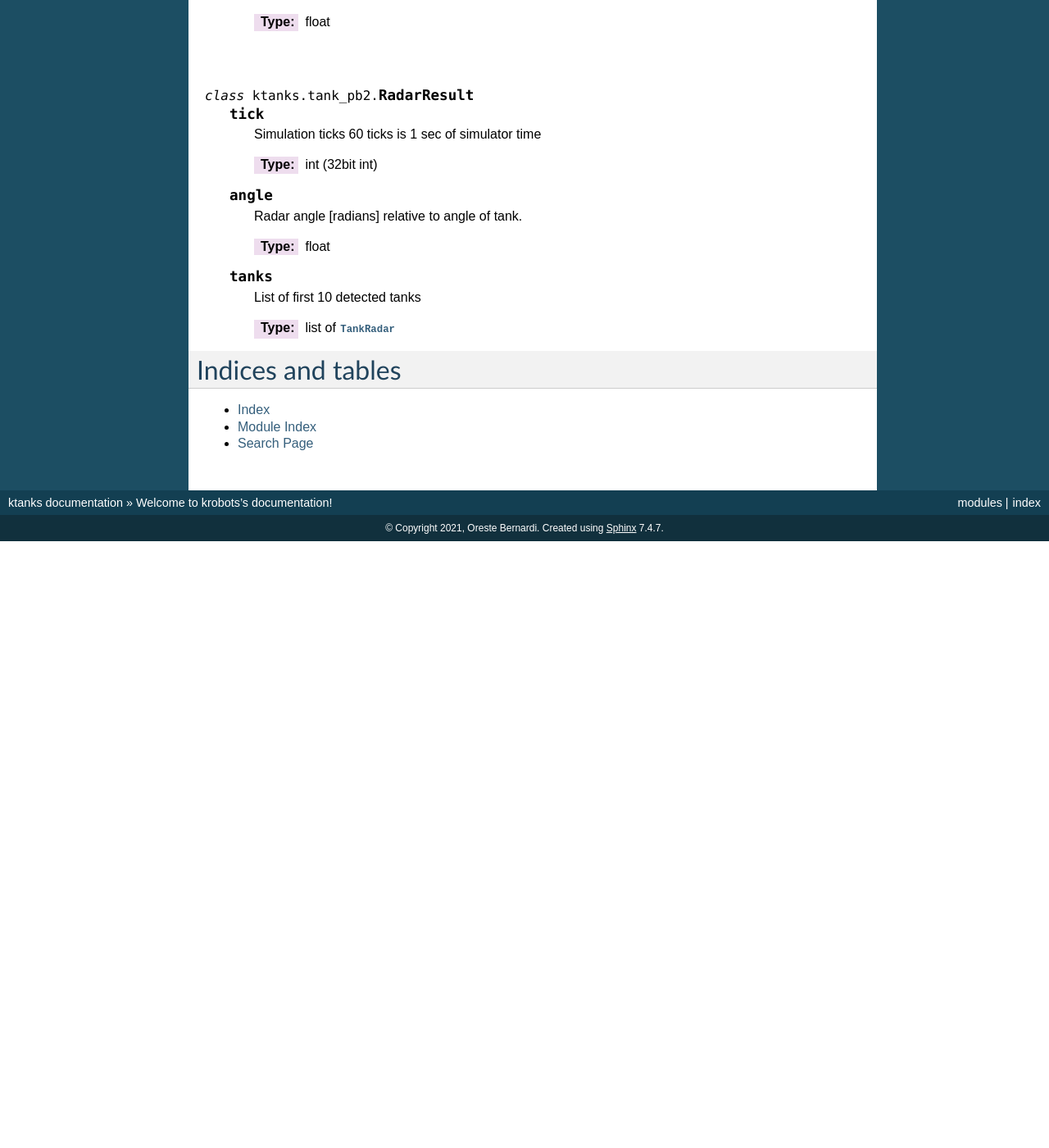
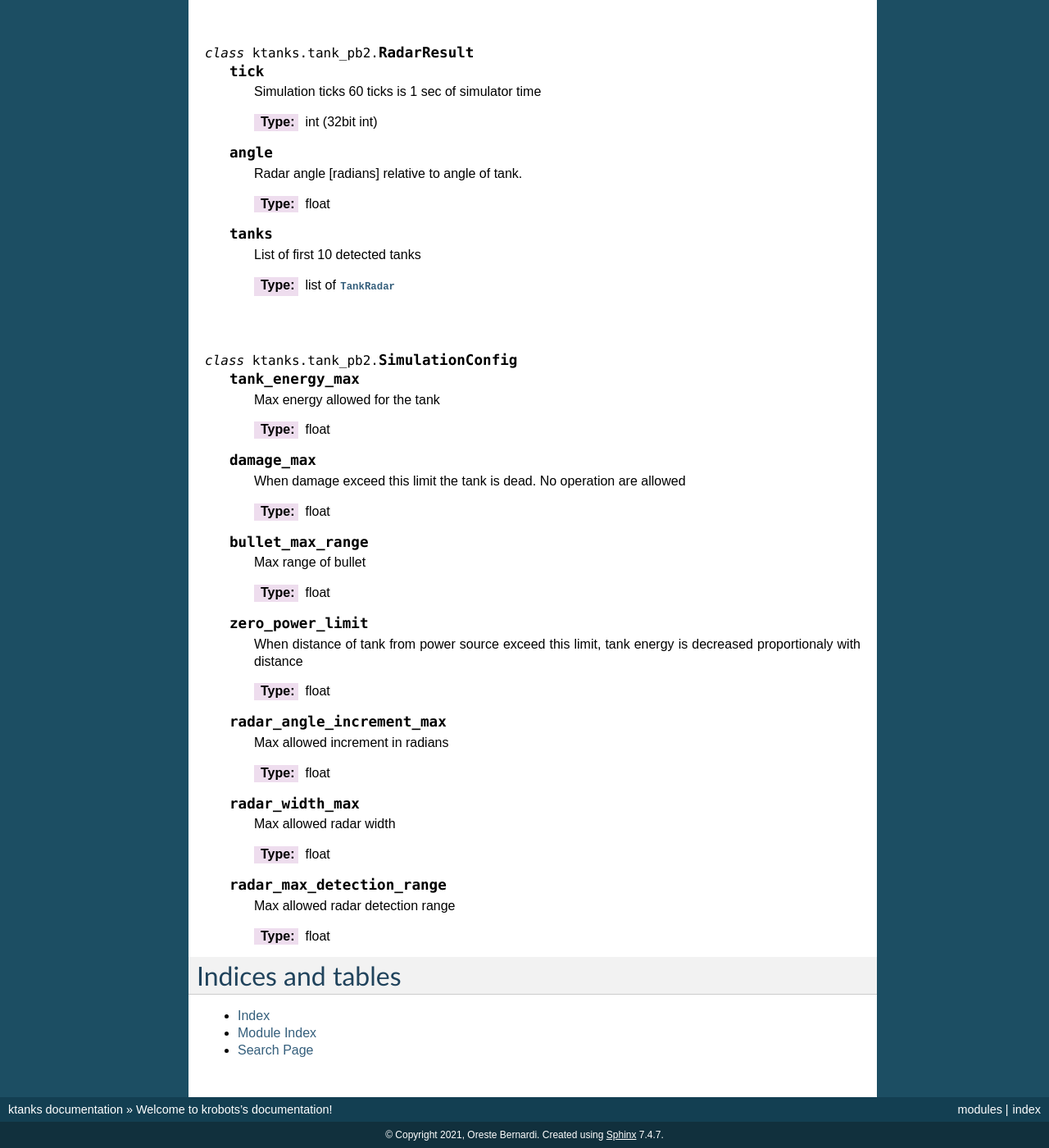
Before and after one commit to pellico/krobots, a Sphinx documentation site: the page built from python/source/index.rst, in a window 1280 px wide and 1400 px high, scrolled down 1725 px. Shown: the whole window at 82% size. Built offline with Sphinx 7.4.7, drawn with Linux system fonts in a browser that asks for light colours; before the commit the page ends 2385 px from its top, so only the background shows below that; some of the changed text lies outside the part shown.

Commit message:
Improved documentation

```diff
--- a/python/source/conf.py
+++ b/python/source/conf.py
@@ -55,3 +55,4 @@ always_document_param_types = True
 html_theme_options = {
     "rightsidebar": "false",
 }
+autoclass_content = 'init'
--- a/python/source/index.rst
+++ b/python/source/index.rst
@@ -13,13 +13,19 @@ depends on simualtion speed.
    :maxdepth: 2
    :caption: Contents:
 
+
+
 .. autoclass:: ktanks.Tank
    :members:
-   :special-members: __init__
-   :noindex: ktanks.tank_pb2
+   :no-undoc-members:
 
 
-.. include:: server_answer.rst
+.. automodule::ktanks.tank_pb2
+   :noindex:
+
+
+.. include:: server_answer.txt
+
 
 
 Indices and tables
--- a/python/source/server_answer.rst
+++ b/python/source/server_answer.txt
@@ -1,7 +1,5 @@
 .. default-domain:: py
 
-|
-|
 
 .. py:module:: ktanks.tank_pb2
 
@@ -115,3 +113,50 @@
 		List of first 10 detected tanks
 
 		:type: list of :class:`.TankRadar`
+
+|
+|
+
+.. class:: SimulationConfig
+
+	.. attribute:: tank_energy_max
+
+		Max energy allowed for the tank
+
+		:type: float
+
+	.. attribute:: damage_max
+
+		When damage exceed this limit the tank is dead. No operation are allowed
+
+		:type: float
+
+	.. attribute:: bullet_max_range
+
+		Max range of bullet
+
+		:type: float
+
+	.. attribute:: zero_power_limit
+
+		When distance of tank from power source exceed this limit, tank energy is decreased proportionaly with distance
+
+		:type: float
+
+	.. attribute:: radar_angle_increment_max
+
+		Max allowed increment in radians
+
+		:type: float
+
+	.. attribute:: radar_width_max
+
+		Max allowed radar width
+
+		:type: float
+
+	.. attribute:: radar_max_detection_range
+
+		Max allowed radar detection range
+
+		:type: float
```
Also changed, not shown: 3 other files.
